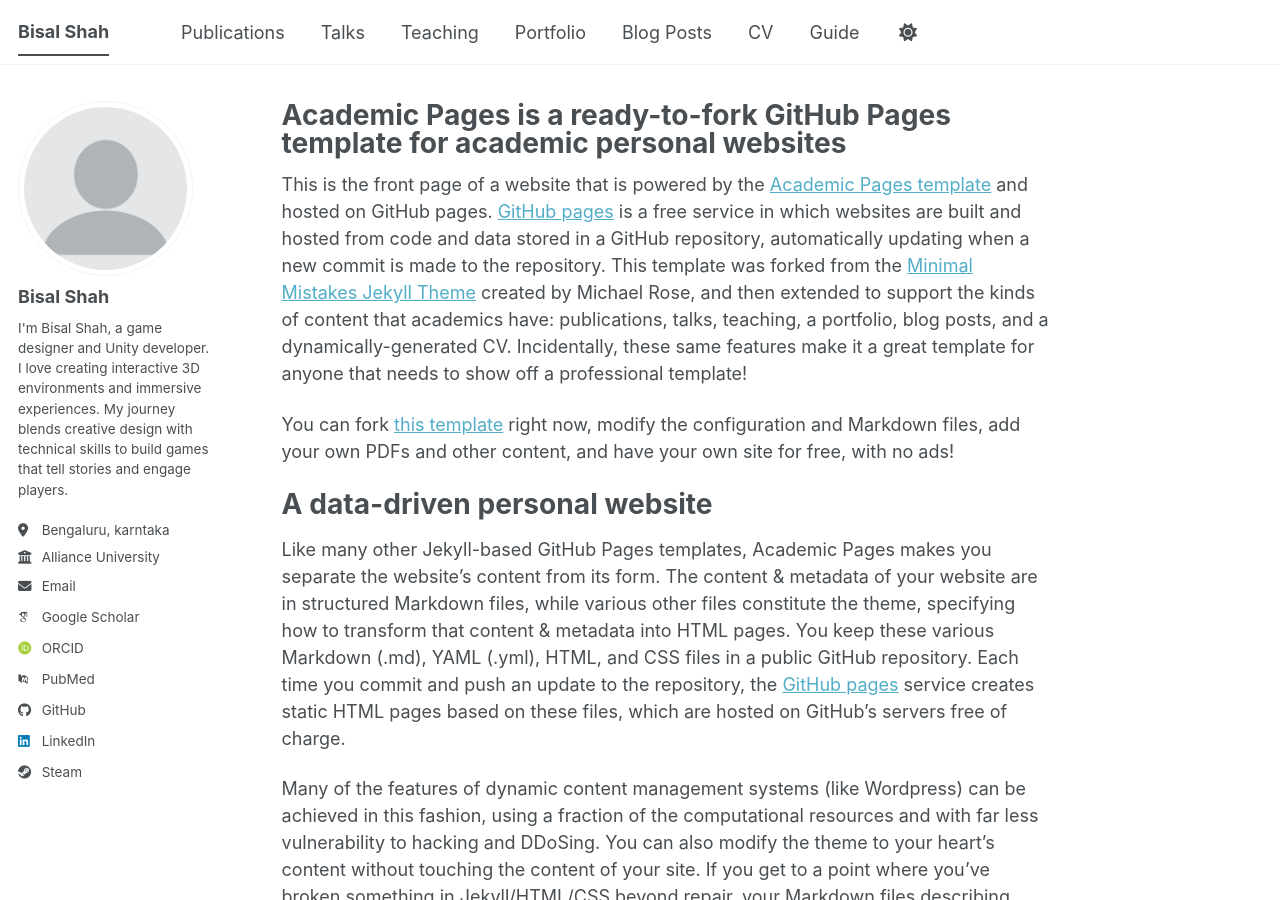
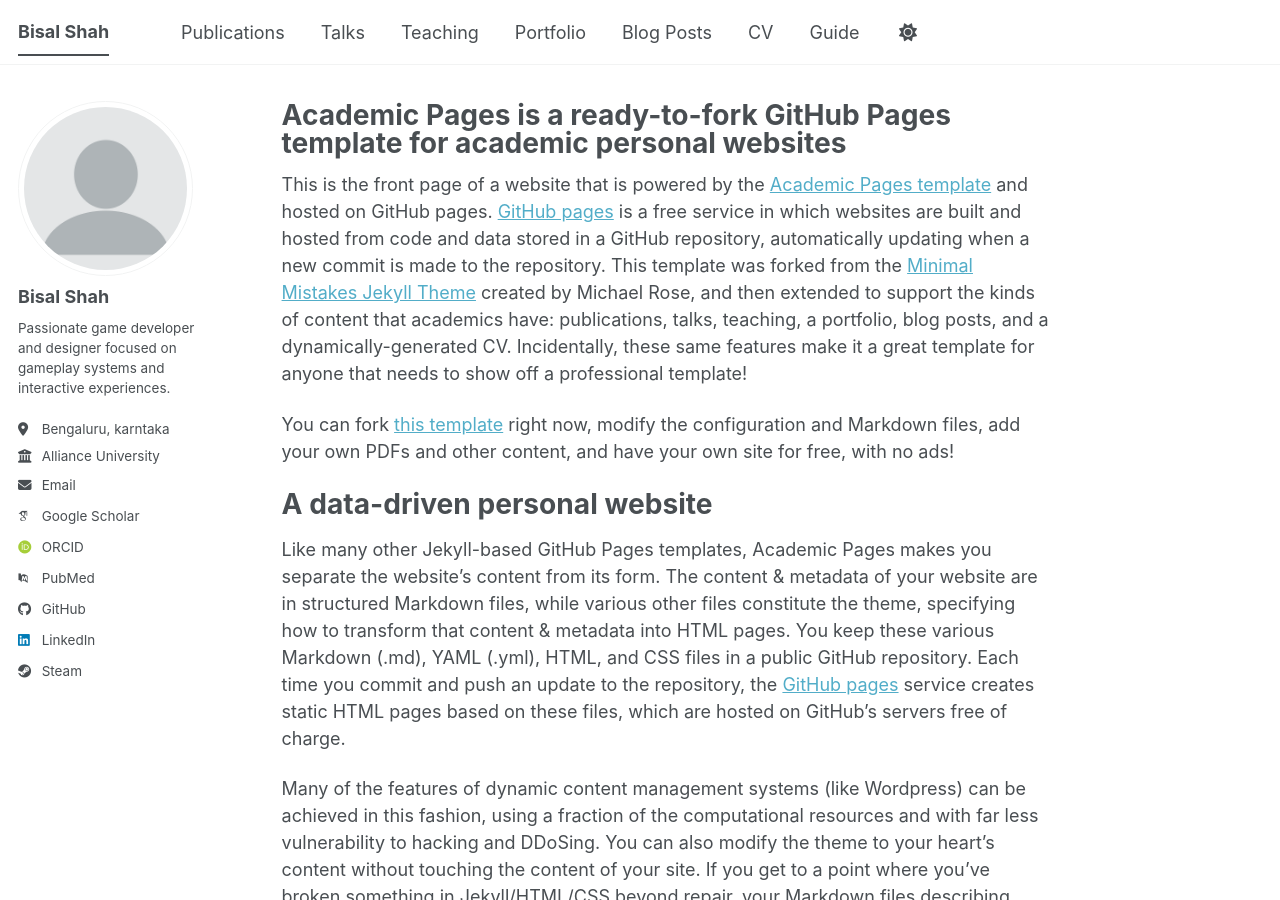
Before and after one commit to bisalshah-commits/bisalshah-commits.github.io, a Jekyll site: the page built from _pages/about.md, in a window 1280 px wide and 900 px high. Built offline with Jekyll 4.4.1, drawn with Linux system fonts in a browser that asks for light colours; some web fonts are replaced; a script bundle is joined from its source files by our own code; library files that are not in the unit come from our copies.

Commit message:
Update _config.yml

```diff
--- a/_config.yml
+++ b/_config.yml
@@ -26,7 +26,7 @@ author:
   avatar           : "profile.png"
   name             : "Bisal Shah"
   pronouns         : # example: "she/her"
-  bio              : "I'm Bisal Shah, a game designer and Unity developer. I love creating interactive 3D environments and immersive experiences. My journey blends creative design with technical skills to build games that tell stories and engage players."
+  bio              : "Passionate game developer and designer focused on gameplay systems and interactive experiences."
   location         : "Bengaluru, karntaka"
   employer         : "Alliance University"
   uri              : # URL
@@ -66,7 +66,7 @@ author:
   keybase          : # Username
   instagram        : # Username
   lastfm           : # Username
-  linkedin         : "https://www.linkedin.com/in/shahbisal-gamedesigner/"
+  linkedin         : "www.linkedin.com/in/shahbisal-gamedesigner"
   mastodon         : # URL
   medium           : # URL
   pinterest        : # Username
```
